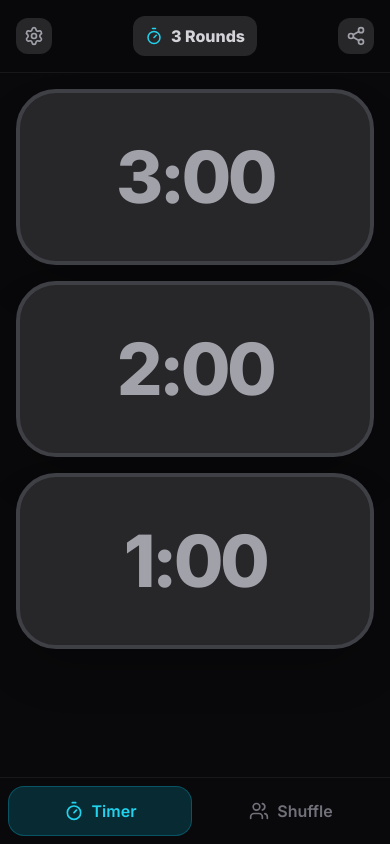
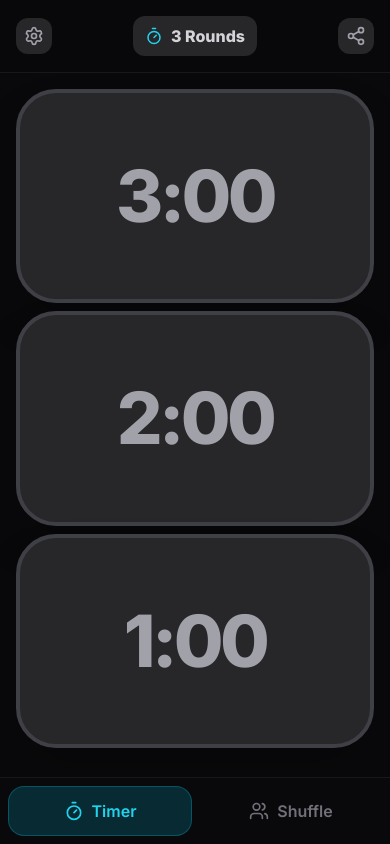
Before and after one commit to Markkop/boomsync, a React (Vite) app: page / in a window 390 px wide. Built offline with nearby package versions, Linux system fonts and the light colour scheme.

Commit message:
refactor: improve layout and styling in App and TimerView components for better responsiveness and visual consistency

```diff
--- a/App.tsx
+++ b/App.tsx
@@ -363,7 +363,7 @@ const App: React.FC = () => {
       </header>
 
       {/* Main Content */}
-      <main className="flex-1 overflow-y-auto no-scrollbar pb-24 px-4 pt-4">
+      <main className="flex-1 overflow-hidden pb-24 px-4 pt-4 flex flex-col">
         {activeTab === 'timers' ? (
           <TimerView
             timers={gameState.timers}
@@ -371,6 +371,7 @@ const App: React.FC = () => {
             onReset={handleTimerReset}
           />
         ) : (
+          <div className="overflow-y-auto no-scrollbar flex-1">
             <ShuffleView
               players={gameState.players}
               roomA={gameState.roomA}
@@ -378,6 +379,7 @@ const App: React.FC = () => {
               onUpdatePlayers={updatePlayers}
               onShuffle={handleShuffle}
             />
+          </div>
         )}
       </main>
 
--- a/components/TimerView.tsx
+++ b/components/TimerView.tsx
@@ -65,8 +65,18 @@ export const TimerView: React.FC<TimerViewProps> = ({ timers, onToggle, onReset
     return TIMER_COLORS[timer.status];
   };
 
+  // Calculate text size based on number of timers
+  const getTextSizeClass = (timerCount: number) => {
+    if (timerCount === 3) return 'text-7xl';
+    if (timerCount === 4) return 'text-6xl';
+    if (timerCount >= 5) return 'text-5xl';
+    return 'text-7xl';
+  };
+
+  const textSizeClass = getTextSizeClass(timers.length);
+
   return (
-    <div className="flex flex-col gap-4">
+    <div className="flex flex-col gap-2 h-full">
       {timers.map((timer) => (
         <button
           key={timer.id}
@@ -76,9 +86,9 @@ export const TimerView: React.FC<TimerViewProps> = ({ timers, onToggle, onReset
           onPointerCancel={handlePointerCancel}
           onContextMenu={(e) => e.preventDefault()}
           className={`
-            w-full h-44 rounded-[40px] border-4 flex items-center justify-center
-            text-7xl font-black tracking-tighter transition-all duration-300
-            active:scale-95 touch-manipulation shadow-2xl select-none
+            w-full flex-1 rounded-[40px] border-4 flex items-center justify-center
+            ${textSizeClass} font-black tracking-tighter transition-[transform,colors,shadow] duration-300
+            active:scale-95 touch-manipulation shadow-2xl select-none min-h-0
             ${getTimerStyles(timer)}
           `}
         >
```
Lines whose indentation alone changed are shown as unchanged.
